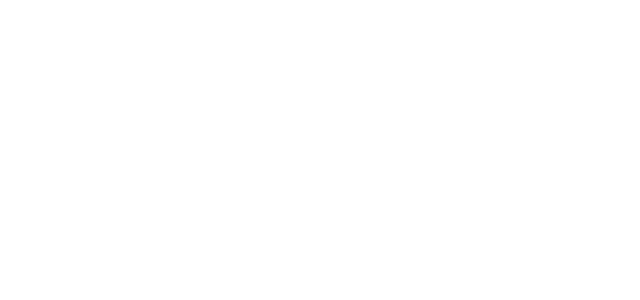
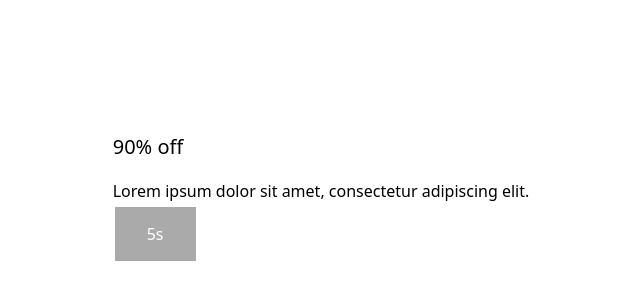
Before and after one commit to zh3nhua94/my-components, a React (Vite) app: page /countdown-Button in a window 1280 px wide. Before the commit this address had no page. Shown: the part 200-500 px from the top of the page, without its empty margins (319-959 px from the left). Built offline with nearby package versions, Linux system fonts and the light colour scheme.

Commit message:
feat: add countdown button component

```diff
--- a/src/App.tsx
+++ b/src/App.tsx
@@ -6,6 +6,7 @@
 import ProgressBarPage from "./pages/progressBar/ProgressBarPage";
 import LoadingSkeletonPage from "./pages/loadingSkeleton/LoadingSkeletonPage";
 import InfiniteScrollPage from "./pages/infiniteScroll/infiniteScrollPage";
+import CountdownButtonPage from "./pages/countdownButton/countdownButtonPage";
 
 function App() {
 	return (
@@ -39,6 +40,10 @@
 					path="/infinite-scroll"
 					element={<InfiniteScrollPage />}
 				/>
+				<Route
+					path="/countdown-Button"
+					element={<CountdownButtonPage />}
+				/>
 			</Routes>
 		</>
 	);
--- /dev/null
+++ b/src/components/countdownButton/CountdownButton.tsx
@@ -0,0 +1,75 @@
+import React, { useEffect, useRef, useState } from "react";
+import "./countdownButton.css";
+
+const CountdownButton = () => {
+	const [countdown, setCountdown] = useState(10);
+	const [isPurchased, setIsPurchased] = useState(false);
+	const [isButtonDisabled, setIsButtonDisabled] = useState(false);
+	const intervalRef = useRef<NodeJS.Timeout>();
+
+	useEffect(() => {
+		// Function 1: Automatic countdown
+		intervalRef.current = setInterval(() => {
+			setCountdown((prevCountdown) => prevCountdown - 1);
+		}, 1000);
+
+		// Cleanup interval on component unmount or when countdown reaches 0
+		return () => {
+			clearInterval(intervalRef.current);
+		};
+	}, []);
+
+	//clear interval after 10s
+	useEffect(() => {
+		if (countdown <= 0) {
+			clearInterval(intervalRef.current);
+		}
+	}, [countdown]);
+
+	const handleBuyClick = async () => {
+		if (countdown === 0 && !isPurchased) {
+			setIsButtonDisabled(true);
+			try {
+				const response = await simulateApiRequest();
+				if (response.success) {
+					setIsPurchased(true);
+				}
+			} catch (error) {
+				console.error("Error during API request:", error);
+			}
+		}
+	};
+
+	const simulateApiRequest = (): Promise<{ success: boolean }> => {
+		return new Promise((resolve) => {
+			resolve({ success: true });
+		});
+	};
+
+	return (
+		<div className="coupon-card">
+			<h3 className="coupon-title">90% off</h3>
+			<p className="coupon-description">Lorem ipsum dolor sit amet, consectetur adipiscing elit.</p>
+			{countdown > 0 ? (
+				<button
+					className="countdown-button"
+					disabled
+				>
+					{countdown}s
+				</button>
+			) : (
+				<button
+					className={`countdown-button buy-button ${isPurchased ? "purchased" : ""} ${
+						isButtonDisabled ? "disabled" : ""
+					}`}
+					onClick={handleBuyClick}
+					disabled={isButtonDisabled}
+				>
+					{isPurchased ? "Purchased" : "Buy"}
+				</button>
+			)}
+		</div>
+	);
+};
+
+export default CountdownButton;
--- /dev/null
+++ b/src/components/countdownButton/countdownButton.css
@@ -0,0 +1,22 @@
+.countdown-button {
+	background-color: #aaa;
+	border: none;
+	color: white;
+	padding: 15px 32px;
+	text-align: center;
+	text-decoration: none;
+	display: inline-block;
+	font-size: 16px;
+	margin: 4px 2px;
+	cursor: pointer;
+}
+
+.countdown-button.buy-button {
+	background-color: #53c28b;
+}
+
+.countdown-button.disabled {
+	background-color: #f44336;
+	opacity: 0.4;
+	cursor: not-allowed;
+}
--- /dev/null
+++ b/src/pages/countdownButton/countdownButtonPage.tsx
@@ -0,0 +1,12 @@
+import React from "react";
+import CountdownButton from "../../components/countdownButton/CountdownButton";
+
+const CountdownButtonPage = () => {
+	return (
+		<div style={{ display: "flex", justifyContent: "center", alignItems: "center", height: "100vh" }}>
+			<CountdownButton />
+		</div>
+	);
+};
+
+export default CountdownButtonPage;
--- a/src/pages/home/Home.tsx
+++ b/src/pages/home/Home.tsx
@@ -32,6 +32,10 @@
 						title={"Progress Bar"}
 						link={"/progress-bar"}
 					/>
+					<MuiListItem
+						title={"Countdown Button"}
+						link={"/countdown-button"}
+					/>
 				</List>
 			</Box>
 		</Box>
```
